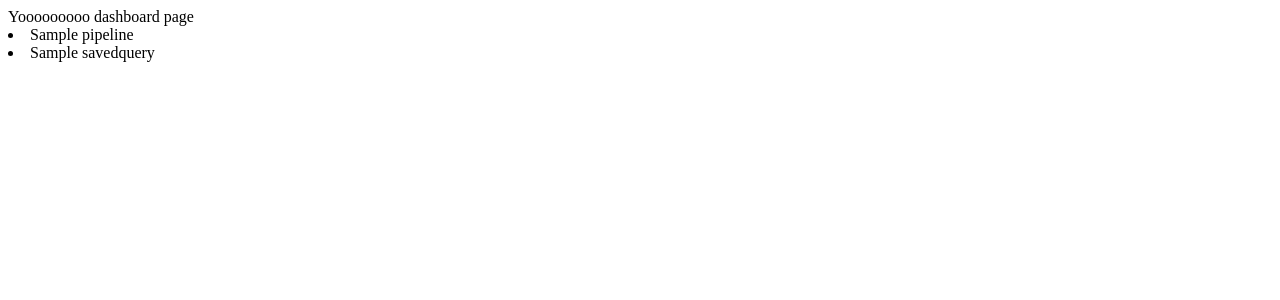
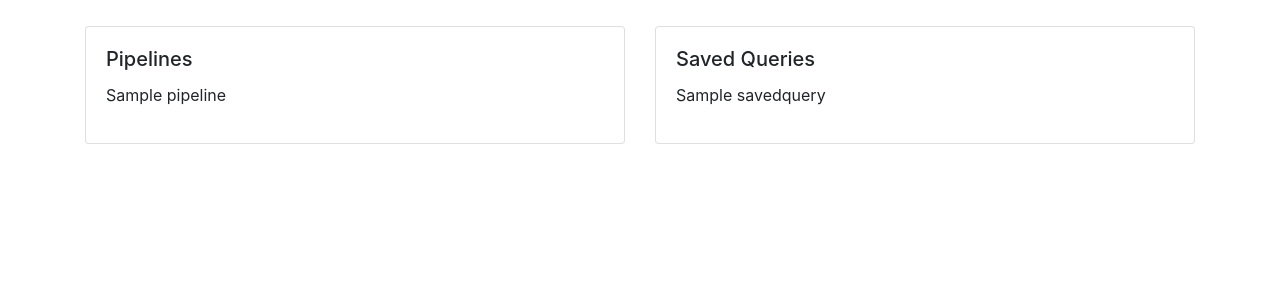
Before and after one commit to dnkelly97/pgscm, a Django app: page /dashboard/ in a window 1280 px wide. Shown: the top 300 px of the page. Run offline with Django 3.2, Linux system fonts and the light colour scheme; tables that the repository leaves empty hold one stand-in row (values such as "Sample post"); some libraries are stand-ins or nearby versions.

Commit message:
Updated dashboard template. It now displays pipelines saved in the DB

```diff
--- a/pipeline/templates/dashboard.html
+++ b/pipeline/templates/dashboard.html
@@ -1,16 +1,37 @@
 <!DOCTYPE html>
 <html lang="en">
+{% load static %}
 <head>
     <meta charset="UTF-8">
     <title>Yooooooooo dashboard page</title>
+    <link rel="stylesheet" href="{% static 'css/bootstrap.min.css' %}">
+    <link rel="stylesheet" href="{% static 'css/bootstrap-grid.css' %}">
 </head>
 <body>
-Yooooooooo dashboard page
-{% for pipeline in pipelines %}
-    <li>{{ pipeline.name }}</li>
-{% endfor %}
-{% for query in saved_queries %}
-    <li>{{ query.name }}</li>
-{% endfor %}
+<div class="container" style="margin-top: 2%;">
+        <div class="row">
+            <div class="col-sm-6">
+                <div class="card">
+                    <div class="card-body">
+                        <h5 class="card-title">Pipelines</h5>
+                        {% for pipeline in pipelines %}
+                            <p>{{ pipeline.name }}</p>
+                        {% endfor %}
+                    </div>
+                </div>
+            </div>
+            <div class="col-sm-6">
+                <div class="card">
+                    <div class="card-body">
+                        <h5 class="card-title">Saved Queries</h5>
+                        {% for query in saved_queries %}
+                            <p>{{ query.name }}</p>
+                        {% endfor %}
+                    </div>
+                </div>
+            </div>
+        </div>
+    </div>
+
 </body>
 </html>
```
